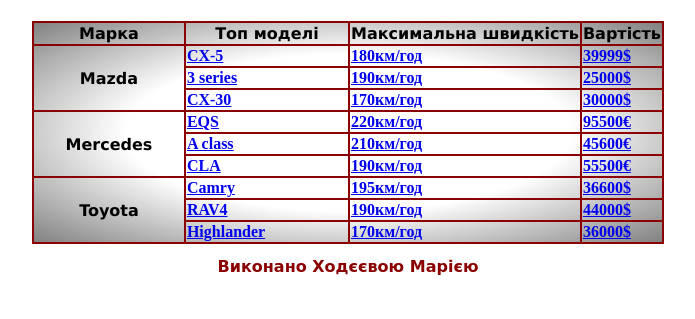
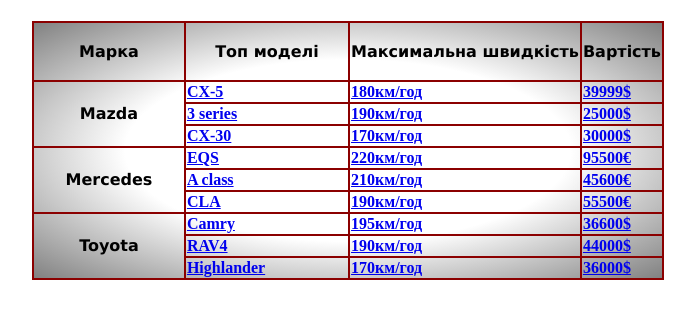
Before and after one commit to mari1824/table_htlm, a plain HTML site: page index.html in a window 1280 px wide. Shown: the part 55-374 px from the top of the page, without its empty margins (292-987 px from the left). Drawn offline with Linux system fonts and the light colour scheme.

Commit message:
Add files via upload

```diff
--- a/index.html
+++ b/index.html
@@ -11,6 +11,8 @@
 			width: 50%;
 			margin-left: auto;
 			margin-right: auto;
+			margin-bottom: auto;
+			margin-top: auto;
 			border: 2px solid;
 			border-color: darkred;
 			border-collapse: collapse;
@@ -43,7 +45,14 @@
 			text-align: center;
 			font-family: Verdana, sans-serif;
 			font-weight: 800;
-		}
+			padding-top: 3%;
+			padding-bottom: 3%;		}
+
+
+
+
+
+
 	</style>
 </head>
 <body>
@@ -51,7 +60,7 @@
 	<p>Автомобілі</p>
 	<table>
 
-		<tr class="important"><th class="important">Марка</th><th class="important">Топ моделі</th><th>Максимальна швидкість</th><th class="important">Вартість</th></tr>
+		<tr class="important"><th class="important">Марка</th><th class="important">Топ моделі</th><th class="important">Максимальна швидкість</th><th class="important">Вартість</th></tr>
 		<tr><th rowspan="3" align="center" class="important">Mazda</th><th><a href="https://mazda.ua/cars/mazda-cx-5/" target="_blank">CX-5</a></th><th><a href="https://mazda.ua/test-drive/" target="_blank">180км/год</a></th><th><a href="https://mazda.ua/files/brochure/Mazda-CX-5.pdf" target="_blank">39999$</a></th></tr>
 		<tr><th><a href="https://www.mazdausa.com/vehicles/mazda3-sedan" target="_blank">3 series</a></th><th><a href="https://mazda.ua/test-drive/" target="_blank">190км/год</a></th><th><a href="https://www.mazdausa.com/shopping-tools/build-and-price#/23M3S" target="_blank">25000$</a></th></tr>
 		<tr><th><a href="https://mazda.ua/cars/mazda-cx-30/" target="_blank">CX-30</a></th><th><a href="https://mazda.ua/test-drive/" target="_blank">170км/год</a></th><th><a href="https://mazda.ua/cars/mazda-cx-30/specs/" target="_blank">30000$</a></th></tr>
@@ -66,7 +75,6 @@
 
 
 	</table>
-	<h2>Виконано Ходєєвою Марією</h2>
 </div>
 </body>
 </html>
```
